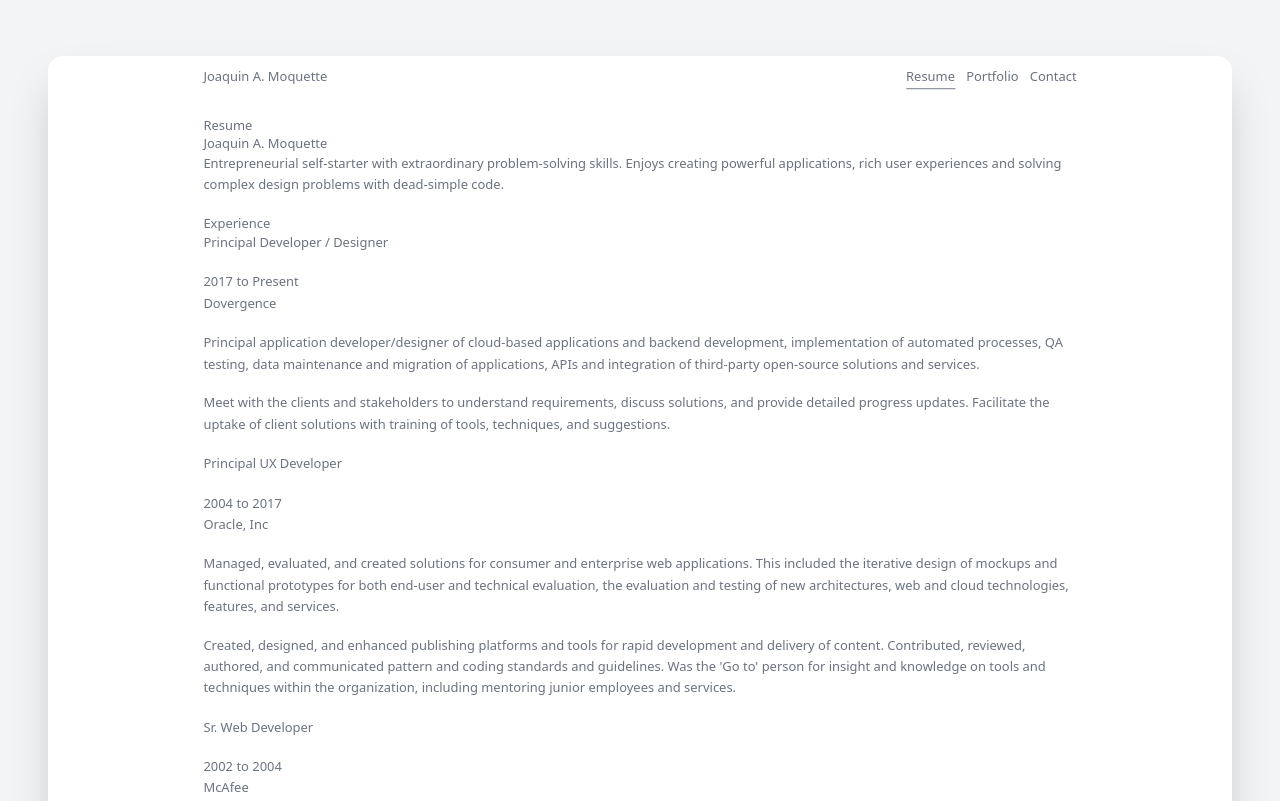
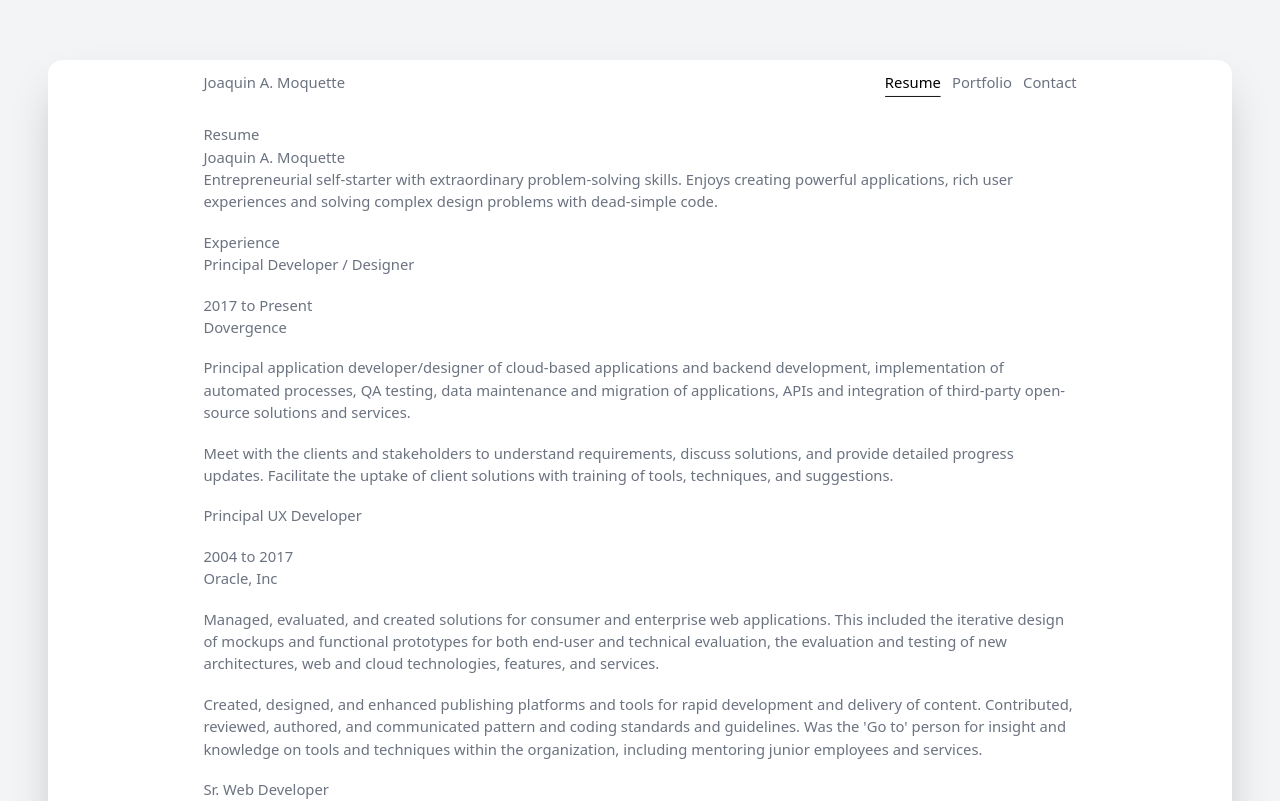
Before and after one commit to moquette/simple-shell, a React app: page /resume in a window 1280 px wide. Shown: the top 801 px of the page. Built offline with nearby package versions, Linux system fonts and the light colour scheme.

Commit message:
chore: refacturing

```diff
--- a/src/App.tsx
+++ b/src/App.tsx
@@ -10,7 +10,6 @@ import Contact from '@/pages/Contact'
 import PageNotFound from '@/pages/PageNotFound'
 
 export default function App() {
-  // eslint-disable-next-line @typescript-eslint/no-unused-vars
   const [offset, setOffset] = useState(0)
 
   useEffect(() => {
@@ -47,7 +46,6 @@ export default function App() {
             </Routes>
           </div>
         </main>
-        <Nav className="bottom" />
         <Footer />
       </ScrollToTop>
     </Router>
--- a/src/components/IconBar.tsx
+++ b/src/components/IconBar.tsx
@@ -13,28 +13,18 @@ export default function IconBar() {
   return (
     <ul className="flex content-center justify-center space-x-4 text-2xl md:hidden">
       <li>
-        <Link internal="/resume">
+        <Link internal="/resume" className="hover:text-black">
           <RiQuillPenLine className="inline-block" />
         </Link>
       </li>
       <li>
-        <Link internal="/portfolio">
+        <Link internal="/portfolio" className="hover:text-black">
           <RiLayoutTop2Line className="inline-block" />
         </Link>
       </li>
       <li>
-        <Link internal="/contact">
+        <Link internal="/contact" className="hover:text-black">
           <RiMailLine className="inline-block" />
-        </Link>
-      </li>
-      <li hidden>
-        <Link external="https://github.com/moquette/">
-          <RiGithubLine />
-        </Link>
-      </li>
-      <li hidden>
-        <Link external="https://www.linkedin.com/in/jmoquette/">
-          <RiLinkedinLine />
         </Link>
       </li>
     </ul>
--- a/src/index.tsx
+++ b/src/index.tsx
@@ -1,7 +1,7 @@
 import React from 'react'
 import ReactDOM from 'react-dom/client'
 import App from '@/App'
-import '@/styles/global.scss'
+import '@/styles/app.scss'
 
 const root = ReactDOM.createRoot(document.getElementById(`root`) as HTMLElement)
 root.render(
--- a/src/styles/app.scss
+++ b/src/styles/app.scss
@@ -1,28 +1,33 @@
+/*
+ * TailwindCSS Configuration File
+ */
+@tailwind base;
+@tailwind components;
+@tailwind utilities;
+
 @layer base {
   body {
-    @apply m-0 animate-fadeIn bg-gray-100 p-0 font-sans text-sm text-gray-500 antialiased;
+    @apply m-0 animate-fadeIn bg-gray-100 p-0 font-sans text-gray-500 antialiased;
   }
 
   p {
-    @apply pb-5 leading-relaxed;
+    @apply pb-5;
   }
 }
 
 @layer components {
-  .page {
-    @apply min-h-screen;
-  }
   main {
     @apply bg-white shadow-2xl duration-500 ease-in-out;
   }
-
   .container {
     @apply mx-auto max-w-screen-lg px-5 md:px-10;
   }
-  .home {
-    @apply flex h-screen min-h-screen flex-col justify-center text-center align-middle;
+  .page {
+    @apply min-h-screen;
+    &.home {
+      @apply flex flex-col justify-center text-center align-middle;
+    }
   }
-
   footer {
     @apply pb-5 pt-10 text-gray-400;
     .icon-box {
@@ -33,13 +38,52 @@
       svg {
         @apply w-full text-2xl;
       }
-      a:hover {
-        @apply text-black;
+      a:hover:not(.active) {
+        @apply text-gray-500;
       }
     }
   }
   .pill {
     @apply float-left mr-2  mb-2 rounded-md  bg-gray-100 px-2 text-center;
+  }
+  .navbar-link {
+    @apply border-b border-transparent pb-1;
+    &.active {
+      @apply border-b border-black pb-1;
+    }
+    &:hover:not(.active) {
+      @apply text-black;
+    }
+  }
+  .popover {
+    @apply fixed  top-3 right-7 md:hidden;
+    .popover-button {
+      @apply rounded-lg  transition  duration-150 ease-in-out focus:outline-none;
+    }
+    .popover-panel {
+      @apply absolute left-full z-10 mt-1 w-[175px] max-w-xs -translate-x-full transform;
+      .wrapper {
+        @apply relative overflow-hidden rounded-lg  shadow-xl ring-1 ring-gray-200;
+        > div {
+          @apply relative grid gap-2 rounded-lg bg-white p-2;
+        }
+      }
+      .navbar-link {
+        @apply w-full rounded-lg px-2 py-1 transition duration-150 ease-in-out;
+        &.active {
+          @apply bg-gray-600 text-white;
+        }
+        &:hover:not(.active) {
+          @apply bg-gray-100 text-black;
+        }
+        svg {
+          @apply inline-block text-lg;
+        }
+      }
+    }
+  }
+  .active {
+    @apply text-black;
   }
 }
 
--- a/src/styles/global.scss
+++ /dev/null
@@ -1,9 +0,0 @@
-/*
- * TailwindCSS Configuration File
- */
-@import './app.scss';
-@import './nav.scss';
-
-@tailwind base;
-@tailwind components;
-@tailwind utilities;
--- a/src/styles/nav.scss
+++ /dev/null
@@ -1,40 +0,0 @@
-.popover {
-  @apply fixed  top-3 right-7 md:hidden;
-
-  .popover-button {
-    @apply rounded-lg  transition  duration-150 ease-in-out focus:outline-none;
-  }
-
-  .popover-panel {
-    @apply absolute left-full z-10 mt-1 w-[175px] max-w-xs -translate-x-full transform;
-    .wrapper {
-      @apply relative overflow-hidden rounded-lg  shadow-xl ring-1 ring-gray-200;
-      > div {
-        @apply relative grid gap-2 rounded-lg bg-white p-2;
-      }
-    }
-    .navbar-link {
-      @apply w-full rounded-lg px-2 py-1 transition duration-150 ease-in-out;
-      &.active {
-        @apply bg-gray-600 text-white;
-      }
-      &:hover:not(.active) {
-        @apply bg-gray-100 text-black;
-      }
-      svg {
-        @apply inline-block text-lg;
-      }
-    }
-  }
-}
-
-.navbar-link {
-  @apply border-b border-transparent pb-1 text-gray-500;
-  &.active {
-    @apply border-b border-gray-500 pb-1;
-  }
-}
-
-nav.bottom {
-  @apply hidden;
-}
```
